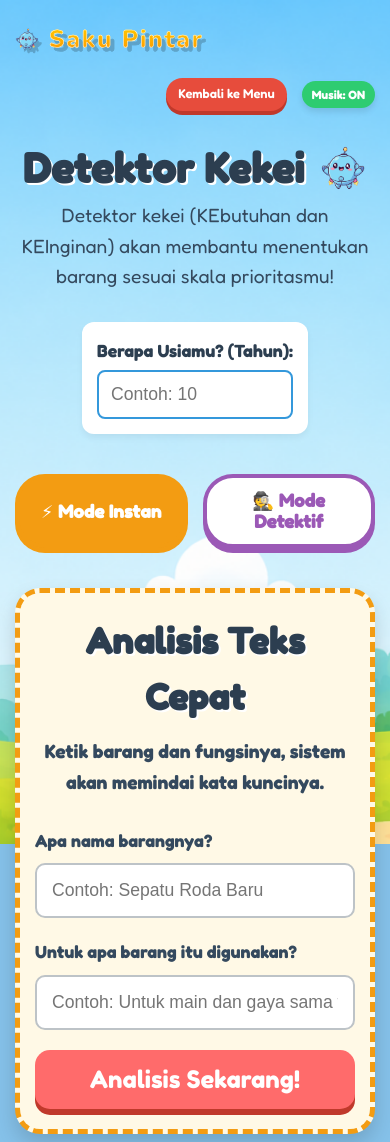
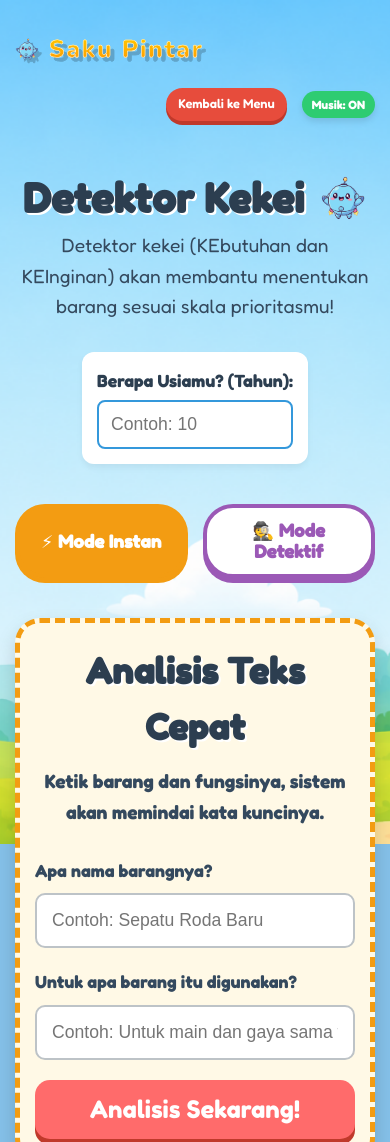
Before and after one commit to aanzeroficial-creator/Saku-Pintar.id, a website: page student/detektor.html in a window 390 px wide. Shown: the top 1142 px of the page. Drawn offline with nearby package versions, Linux system fonts and the light colour scheme; some packages are replaced by stand-ins of ours; no server answers; sample sign-in values are in the browser's storage; a script that the page names is missing.

Commit message:
Update student-style.css

```diff
--- a/student/css/student-style.css
+++ b/student/css/student-style.css
@@ -330,9 +330,10 @@ body::before {
 
 
 @media (max-width: 768px) {
-
-    .student-nav {
-        padding: 10px 0 0 0;
+    .container {
+        max-width: 1200px;
+        margin: 0;
+        padding: 0 20px;
     }
     .nav-container {
         flex-wrap: wrap;
```
